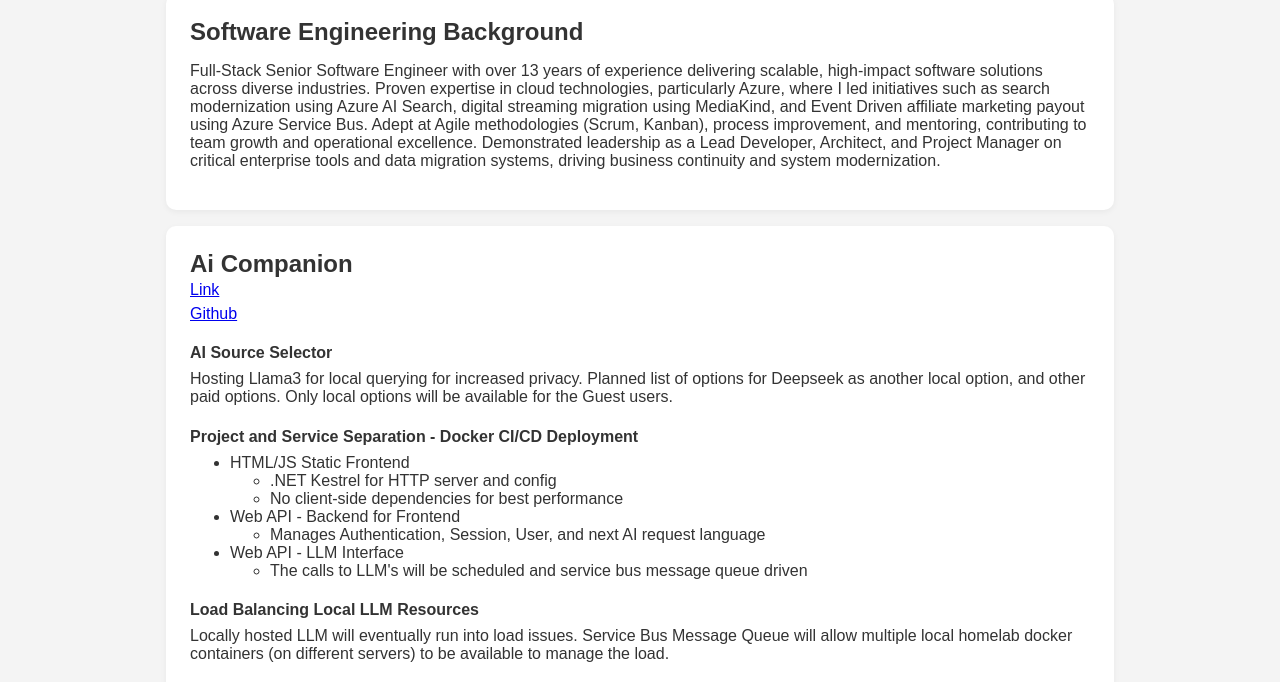
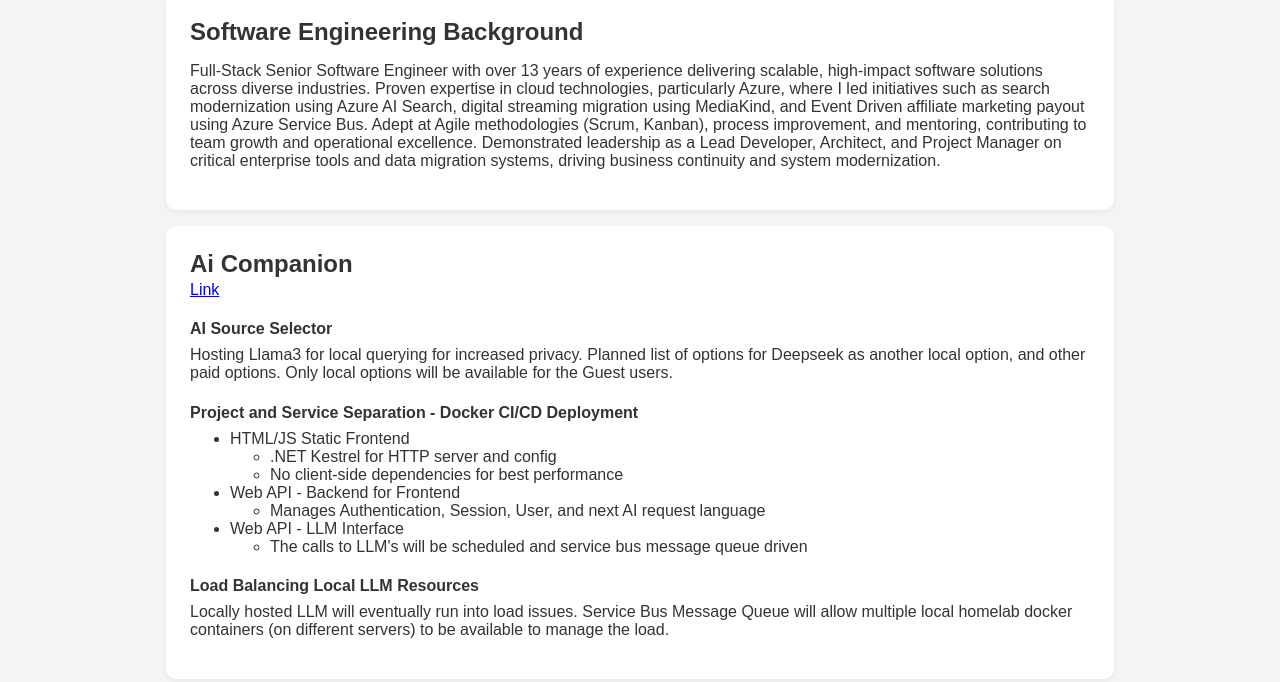
Before and after one commit to millertimebjm/Profile, a plain HTML site: page wwwroot/index.html in a window 1280 px wide. Shown: the part 330-1012 px from the top of the page. Drawn offline with Linux system fonts and the light colour scheme.

Commit message:
Remove github link for companion, since it's private

```diff
--- a/wwwroot/index.html
+++ b/wwwroot/index.html
@@ -171,7 +171,7 @@
 
     <div class="project">
     <p style="margin-top:-5px;"><a href="https://companion.bltmiller.com">Link</a></p>
-    <p style="margin-top:-10px;"><a href="https://www.github.com/millertimebjm/AiCompanion">Github</a></p>
+    <!-- <p style="margin-top:-10px;"><a href="https://www.github.com/millertimebjm/AiCompanion">Github</a></p> -->
 
       <h4>AI Source Selector</h4>
       <p>
```
